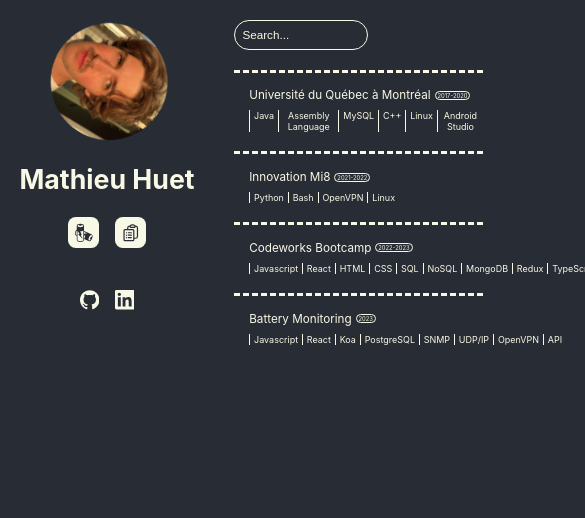
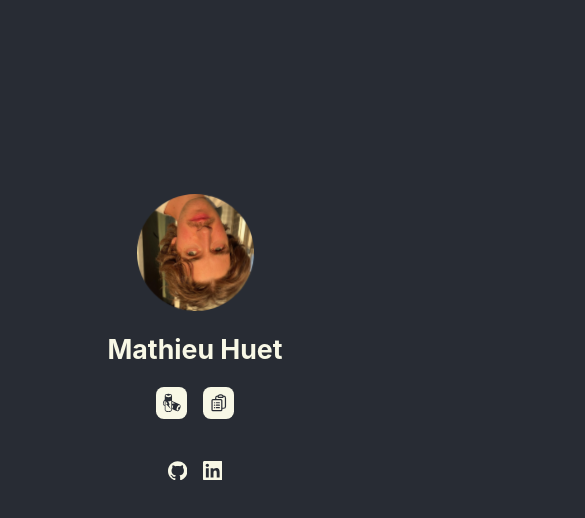
Before and after one commit to mathieuhuet/Portfolio, a React (Create React App) app: page / in a window 390 px wide. Shown: the top 518 px of the page, 585 px wide, since content can reach past the window. Built offline with nearby package versions, Linux system fonts and the light colour scheme.

Commit message:
Handling Portrait screen at Main

```diff
--- a/src/Components/Experiences/experiences.css
+++ b/src/Components/Experiences/experiences.css
@@ -1,5 +1,10 @@
 .Experiences {
   margin: 5vmin;
+  -webkit-animation: fadein 2s; /* Safari, Chrome and Opera > 12.1 */
+  -moz-animation: fadein 2s; /* Firefox < 16 */
+   -ms-animation: fadein 2s; /* Internet Explorer */
+    -o-animation: fadein 2s; /* Opera < 12.1 */
+       animation: fadein 2s;
 }
 
 .ExperienceList {
@@ -130,3 +135,33 @@
   from {background-color: #f8f8e6;}
   to {background-color: #282c34;}
 }
+
+
+@keyframes fadein {
+  from { opacity: 0; }
+  to   { opacity: 1; }
+}
+
+/* Firefox < 16 */
+@-moz-keyframes fadein {
+  from { opacity: 0; }
+  to   { opacity: 1; }
+}
+
+/* Safari, Chrome and Opera > 12.1 */
+@-webkit-keyframes fadein {
+  from { opacity: 0; }
+  to   { opacity: 1; }
+}
+
+/* Internet Explorer */
+@-ms-keyframes fadein {
+  from { opacity: 0; }
+  to   { opacity: 1; }
+}
+
+/* Opera < 12.1 */
+@-o-keyframes fadein {
+  from { opacity: 0; }
+  to   { opacity: 1; }
+}
--- a/src/Components/Main/main.css
+++ b/src/Components/Main/main.css
@@ -1,3 +1,19 @@
+.MainPortrait {
+  height: 80vh;
+  background-color: #282c34;
+  display: flex;
+  flex-direction: column;
+  justify-content: center;
+  align-items: center;
+  font-size: calc(10px + 2vmin);
+  color: #f8f8e6;
+  -webkit-animation: fadein 2s; /* Safari, Chrome and Opera > 12.1 */
+  -moz-animation: fadein 2s; /* Firefox < 16 */
+   -ms-animation: fadein 2s; /* Internet Explorer */
+    -o-animation: fadein 2s; /* Opera < 12.1 */
+       animation: fadein 2s;
+}
+
 .Mathieu {
   height: 30vmin;
   pointer-events: none;
@@ -122,3 +138,33 @@
   from {background-color: #f8f8e6;}
   to {background-color: #282c34;}
 }
+
+
+@keyframes fadein {
+  from { opacity: 0; }
+  to   { opacity: 1; }
+}
+
+/* Firefox < 16 */
+@-moz-keyframes fadein {
+  from { opacity: 0; }
+  to   { opacity: 1; }
+}
+
+/* Safari, Chrome and Opera > 12.1 */
+@-webkit-keyframes fadein {
+  from { opacity: 0; }
+  to   { opacity: 1; }
+}
+
+/* Internet Explorer */
+@-ms-keyframes fadein {
+  from { opacity: 0; }
+  to   { opacity: 1; }
+}
+
+/* Opera < 12.1 */
+@-o-keyframes fadein {
+  from { opacity: 0; }
+  to   { opacity: 1; }
+}
--- a/src/Components/Main/main.js
+++ b/src/Components/Main/main.js
@@ -2,6 +2,7 @@
 import React from 'react'
 import { motion } from "framer-motion";
 import { useNavigate } from 'react-router-dom';
+import { useMediaQuery } from 'react-responsive';
 import { Helmet } from "react-helmet";
 import { SiGithub } from "react-icons/si"
 import { SiLinkedin } from "react-icons/si"
@@ -16,7 +17,66 @@
 function Main () {
   let navigate = useNavigate();
 
+  const isPortrait = useMediaQuery({ query: '(orientation: portrait)' });
 
+  return (
+    <div>
+      {isPortrait ? <Portrait /> : <Landscape />}
+    </div>
+  );
+
+  function Portrait () {
+    return (
+      <div className='MainPortrait'>
+        <Helmet><title>Mathieu's Portfolio</title></Helmet>
+        <motion.div
+          className="motiontest"
+          initial={{ opacity: 0, rotate: 0 }}
+          animate={{ opacity: 1, rotate: 720 }}
+          whileHover={{
+            scale: 1.1,
+            transition: { duration: 0.1 },
+          }}
+          whileTap={{ scale: 1.05, rotate: 360 }}
+          drag={true}
+          dragConstraints={{ left: 0, right: 0, top: 0, bottom: 0 }}
+        >
+          <img src={mathieu} className="Mathieu" alt="Mathieu's face spinnin'" />
+        </motion.div>
+        <h2>Mathieu Huet</h2>
+        <div className='MainNavigate'>
+          <div className="Button-BatteryProject" onClick={() => navigate('/battery_monitoring')}>
+            <GiBatteries />
+          </div>
+          <div className="Button-Resume" onClick={() => navigate('/resume')}>
+            <HiOutlineClipboardDocumentList />
+          </div>
+        </div>
+        <br />
+        <br />
+        <div className="All-link">
+          <a
+            className="GitHub-link"
+            href="https://github.com/mathieuhuet"
+            target="_blank"
+            rel="noopener noreferrer"
+          >
+            <SiGithub />
+          </a>
+          <a
+            className="LinkedIn-link"
+            href="https://www.linkedin.com/in/mathieu--huet/"
+            target="_blank"
+            rel="noopener noreferrer"
+          >
+            <SiLinkedin />
+          </a>
+        </div>
+      </div>
+    );
+  }
+
+  function Landscape () {
     return (
       <div className="Main">
         <div className='MainLeft'>
@@ -71,5 +131,6 @@
       </div>
     );
   }
+}
 
 export default Main;
```
Also changed, not shown: 1 other file (tests, documents, lock files or other folders). Lines whose indentation alone changed are shown as unchanged.
